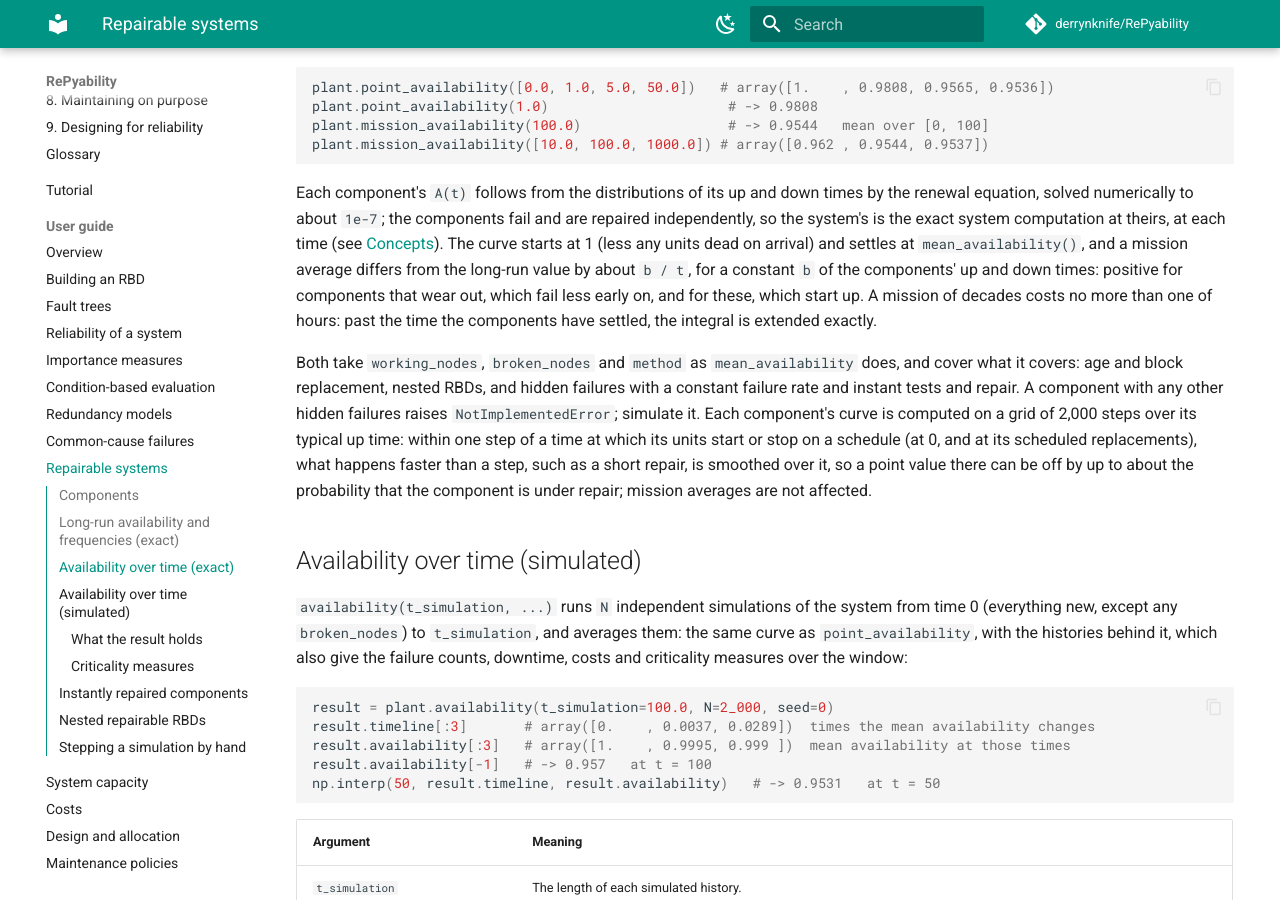
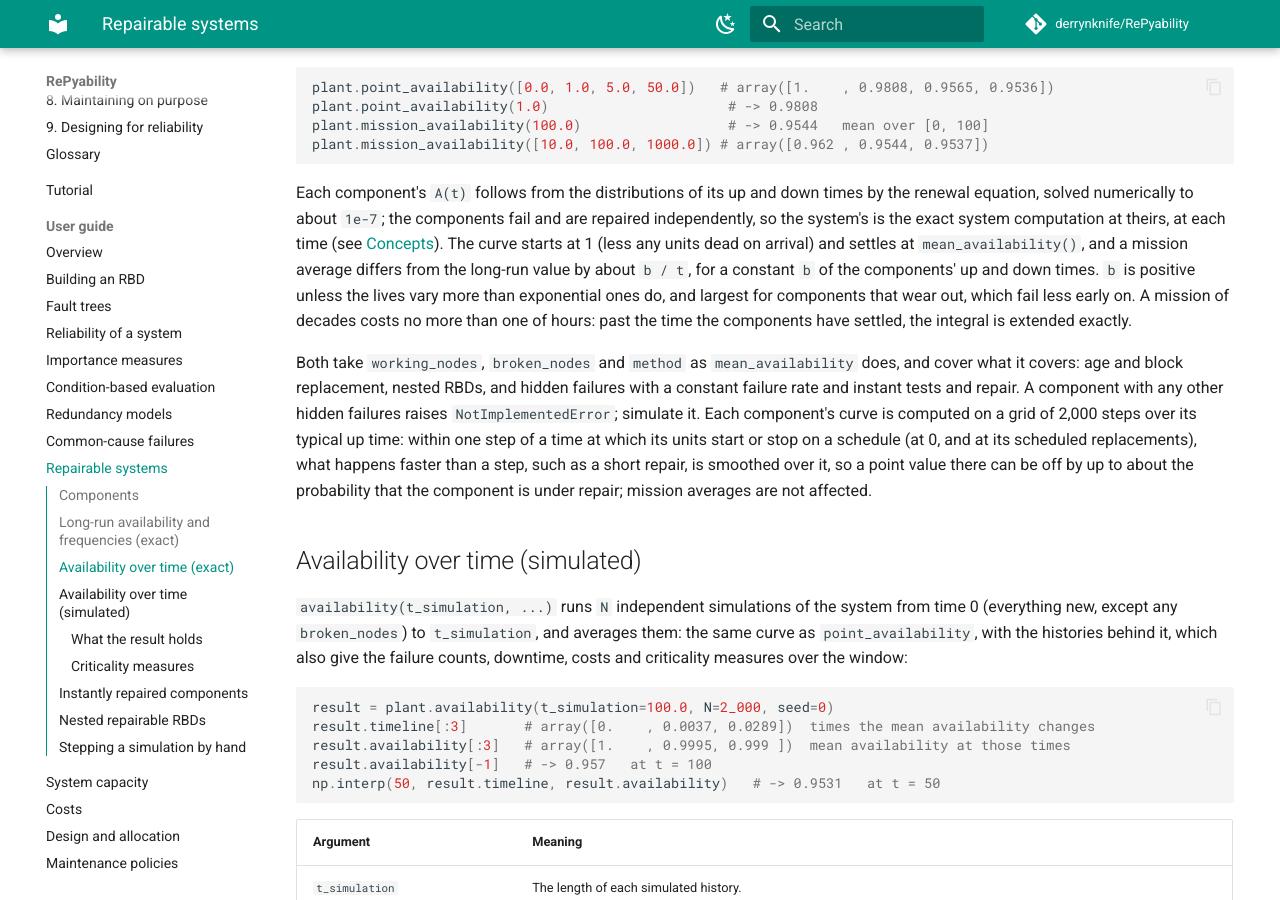
Before and after one commit to derrynknife/RePyability, an MkDocs documentation site: the page built from docs/guide/repairable.md, in a window 1280 px wide and 900 px high, scrolled down 1830 px. Built offline with MkDocs 1.6.1 and Material for MkDocs 9.7.7, drawn with Linux system fonts in a browser that asks for light colours; comment, search, counter and statistics services are not loaded.

Commit message:
Say when the start-up term b is positive
A mission average differs from the long-run availability by about b / t,
and b = A (E[D] E[U] (1 - CV^2) + E[D^2]) / (2 E[C]) for a unit with up
times U (coefficient of variation CV), down times D and cycles C: positive
unless the lives vary more than exponential ones do, largest for wear-out.
The guide and mission_availability's docstring said only that it is
positive for wear-out.

Co-Authored-By: Claude Opus 5.5 <noreply@anthropic.com>
Claude-Session: https://claude.ai/code/session_01NUGaeQXKxjjiQ1ULT1ApXS

```diff
--- a/docs/guide/repairable.md
+++ b/docs/guide/repairable.md
@@ -113,10 +113,11 @@ exact system computation at theirs, at each time (see
 [Concepts](../concepts.md#availability)). The curve starts at 1 (less any
 units dead on arrival) and settles at `mean_availability()`, and a mission
 average differs from the long-run value by about `b / t`, for a constant `b`
-of the components' up and down times: positive for components that wear
-out, which fail less early on, and for these, which start up. A mission of
-decades costs no more than one of hours: past the time the components have
-settled, the integral is extended exactly.
+of the components' up and down times. `b` is positive unless the lives vary
+more than exponential ones do, and largest for components that wear out,
+which fail less early on. A mission of decades costs no more than one of
+hours: past the time the components have settled, the integral is extended
+exactly.
 
 Both take `working_nodes`, `broken_nodes` and `method` as
 `mean_availability` does, and cover what it covers: age and block
```
Also changed, not shown: 1 other file.
